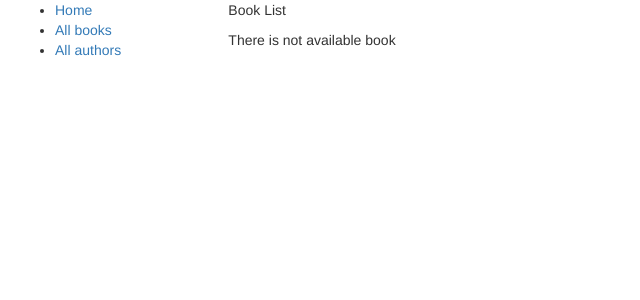
After one commit to taoli-ax/LocalLibrary, a Django app: page /catalogs/books/ in a window 1280 px wide. The commit adds this page. Shown: the top 300 px of the page, without its empty margins (0-640 px from the left). Run offline with Django 4.2, Linux system fonts and the light colour scheme; data that the repository does not hold is empty; some libraries are stand-ins or nearby versions.

Commit message:
add book listview detailview and authr listvew detailview

```diff
--- a/LocalLibrary/catalogs/templates/base_generic.html
+++ b/LocalLibrary/catalogs/templates/base_generic.html
@@ -23,8 +23,8 @@
       {% block sidebar %}
       <ul class="sidebar-nav">
           <li><a href="{% url 'index' %}">Home</a></li>
-          <li><a href="">All books</a></li>
-          <li><a href="">All authors</a></li>
+          <li><a href="{% url 'books'%}">All books</a></li>
+          <li><a href="{% url 'authors' %}">All authors</a></li>
       </ul>
      {% endblock %}
       </div>
--- /dev/null
+++ b/LocalLibrary/catalogs/templates/book_list.html
@@ -0,0 +1,13 @@
+{% extends 'base_generic.html' %}
+{% block content %}
+<p>Book List</p>
+{% if book_list %}
+ {% for book in book_list %}
+    <ul>
+        <li><a href="{% url 'book-detail' book.id %}">{{book.title}}</a>({{book.author}})</li>
+    </ul>
+ {% endfor %}
+{% else %}
+<p>There is not available book </p>
+{% endif %}
+{% endblock %}
--- a/LocalLibrary/catalogs/templates/index.html
+++ b/LocalLibrary/catalogs/templates/index.html
@@ -21,4 +21,5 @@
   <li><strong>num_genre:</strong>{{num_genre}}</li>
 
 </ul>
+
 {% endblock %}
--- a/LocalLibrary/catalogs/urls.py
+++ b/LocalLibrary/catalogs/urls.py
@@ -1,8 +1,18 @@
 from django.contrib import admin
 from django.urls import path, include
 from django.urls import path
-from . import views
+from .views import (
+    index,
+    BookListView,
+    BookDetailView,
+    AuthorListView,
+    AuthorDetailView,
+)
 
 urlpatterns = [
-    path('',views.index,name='index')
+    path('', index, name='index'),
+    path('books/', BookListView.as_view(), name='books'),
+    path('book/<int:pk>/', BookDetailView.as_view(), name='book-detail'),
+    path('authors/', AuthorListView.as_view(), name='authors'),
+    path('author/<int:pk>/', AuthorDetailView.as_view(), name='author_detail')
 ]
--- a/LocalLibrary/catalogs/views.py
+++ b/LocalLibrary/catalogs/views.py
@@ -1,6 +1,7 @@
 from django.http import HttpResponse
 from django.shortcuts import render
-from .models import Book, BookInstance, Author,Genre
+from .models import Book, BookInstance, Author, Genre
+from django.views import generic
 
 
 # Create your views here.
@@ -9,15 +10,38 @@ def index(request):
     num_instances = BookInstance.objects.count()
     authors = Author.objects.count()
     num_instances_available = BookInstance.objects.filter(status__exact='a').count()
-    num_genre=Genre.objects.count()
-    num_power_book=Book.objects.filter(title__icontains='Power').count()
+    num_genre = Genre.objects.count()
+    num_power_book = Book.objects.filter(title__icontains='Power').count()
     context = {
         'num_books': book_num,
         'num_instances': num_instances,
         'num_instances_available': num_instances_available,
         'num_authors': authors,
-        'num_genre':num_genre,
-        'num_power_book':num_power_book,
+        'num_genre': num_genre,
+        'num_power_book': num_power_book,
 
     }
     return render(request, 'index.html', context)
+
+
+class BookListView(generic.ListView):
+    model = Book
+    context_object_name = 'book_list'
+    queryset = Book.objects.all()
+    template_name = 'book_list.html'
+
+
+class BookDetailView(generic.DetailView):
+    model = Book
+    template_name = 'book_detail.html'
+
+
+class AuthorListView(generic.ListView):
+    model = Author
+    queryset = Author.objects.all()
+    template_name = 'author_list.html'
+
+
+class AuthorDetailView(generic.DetailView):
+    model = Author
+    template_name = 'author_detail.html'
```
Also changed, not shown: LocalLibrary/catalogs/templates/author_detail.html (added, +9 -0 lines), LocalLibrary/catalogs/templates/author_list.html (added, +9 -0 lines), LocalLibrary/catalogs/templates/book_detail.html (added, +27 -0 lines).
